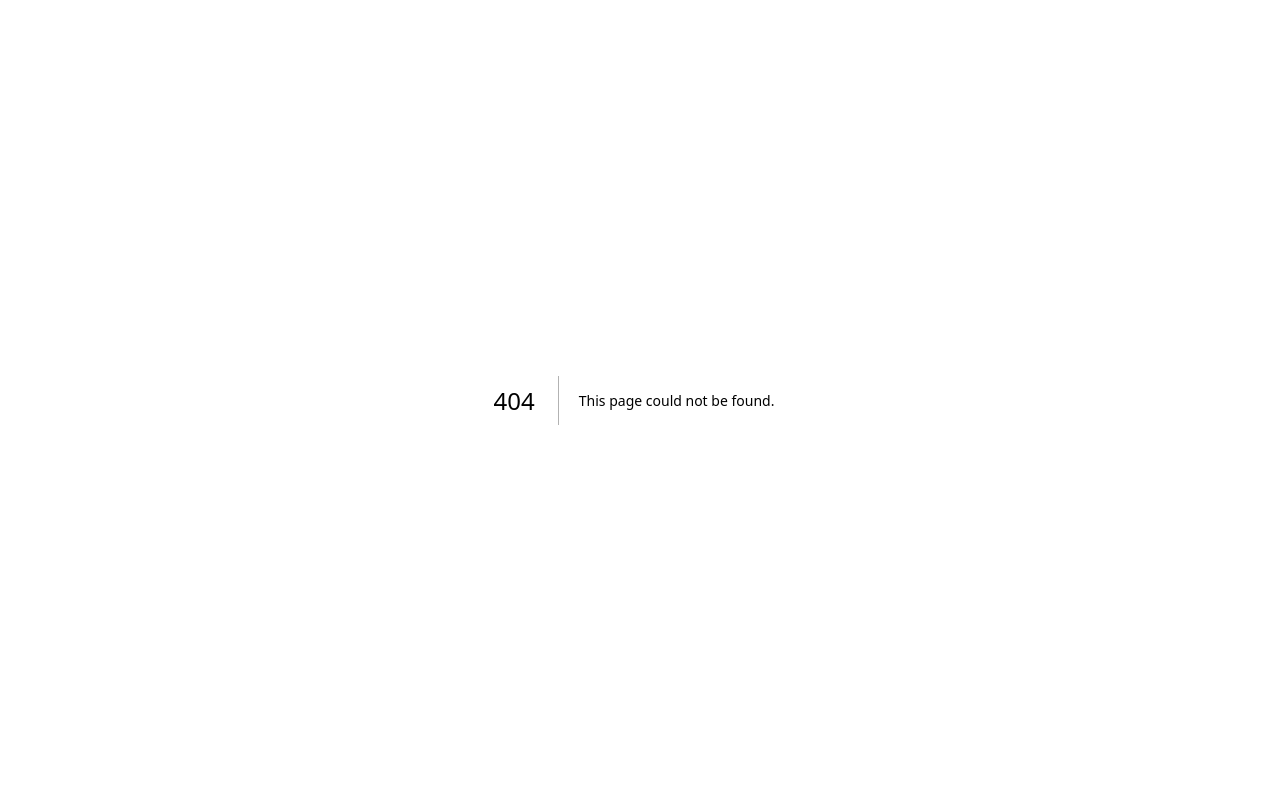
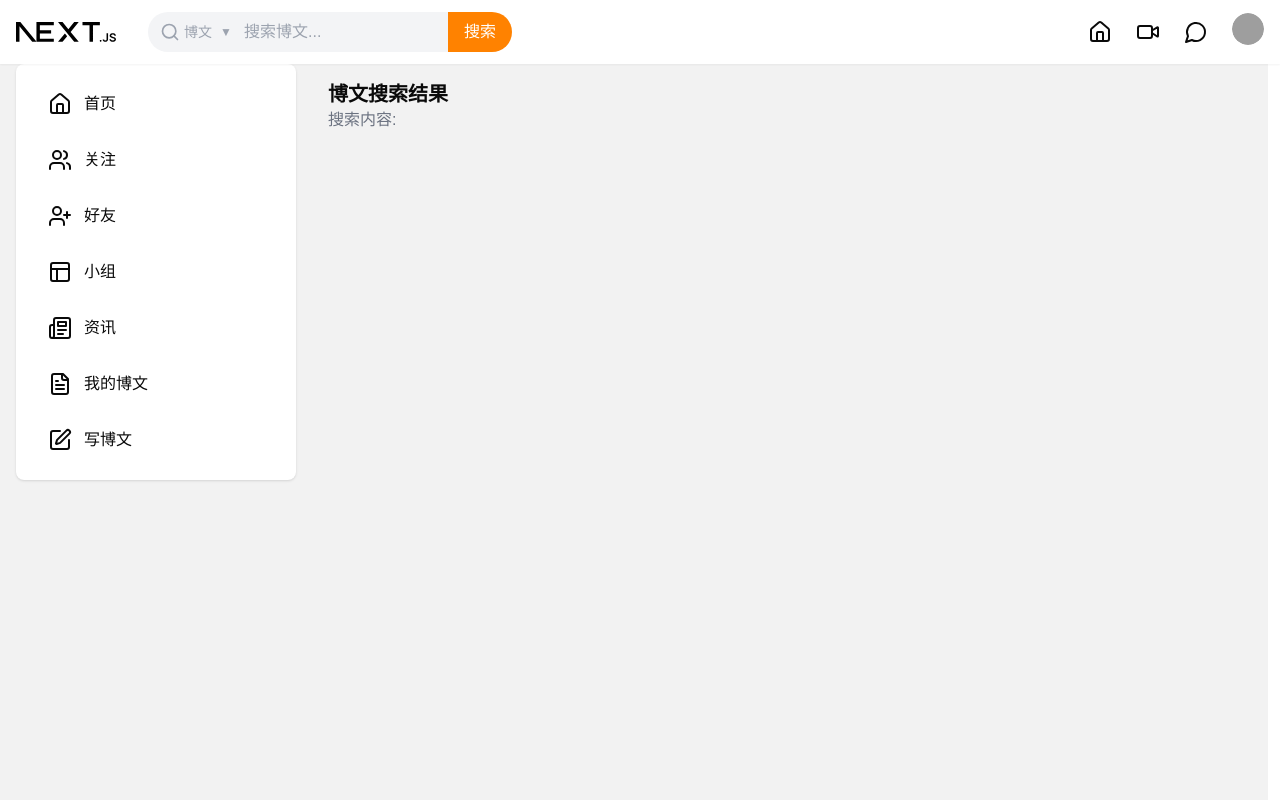
Before and after one commit to louxiaojun-11/blog, a Next.js app: page /search in a window 1280 px wide. Before the commit this address had no page. Built offline with nearby package versions, Linux system fonts and the light colour scheme; no server answers; grey boxes are pictures that could not be loaded.

Commit message:
搜索功能完成

```diff
--- a/app/layout.tsx
+++ b/app/layout.tsx
@@ -2,6 +2,7 @@ import type { Metadata } from "next";
 import localFont from "next/font/local";
 import "./globals.css";
 import { AuthProvider } from '@/contexts/AuthContext'
+import { SearchProvider } from '@/contexts/SearchContext'
 
 const geistSans = localFont({
   src: "./fonts/GeistVF.woff",
@@ -30,7 +31,9 @@ export default function RootLayout({
         className={`${geistSans.variable} ${geistMono.variable} antialiased`}
       >
         <AuthProvider>
-          {children}
+          <SearchProvider>
+            {children}
+          </SearchProvider>
         </AuthProvider>
       </body>
     </html>
--- a/app/page.tsx
+++ b/app/page.tsx
@@ -1,12 +1,31 @@
+'use client'
+
 import MainLayout from '@/app/layouts/MainLayout'
 import Feed from "@/components/layout/Feed"
 import RightSidebar from "@/components/layout/RightSidebar"
+import SearchResults from '@/components/features/search/SearchResults'
+import { useState } from 'react'
 
 export default function Home() {
+  const [searchResults, setSearchResults] = useState<{
+    relationId: number;
+    username: string;
+    avatar: string;
+  }[]>([])
+  const [isSearching, setIsSearching] = useState(false)
+
   return (
     <MainLayout>
       <div className="flex gap-4 pt-4 px-4">
-        <Feed />
+        <div className="flex-1 min-w-0 space-y-4">
+          {/* 搜索结果 */}
+          <SearchResults
+            results={searchResults}
+            isSearching={isSearching}
+          />
+          {/* 原有的Feed组件 */}
+          {!isSearching && <Feed />}
+        </div>
         <RightSidebar />
       </div>
     </MainLayout>
--- /dev/null
+++ b/app/search/page.tsx
@@ -0,0 +1,53 @@
+'use client'
+
+import { useEffect } from 'react'
+import { useSearchParams } from 'next/navigation'
+import MainLayout from '@/app/layouts/MainLayout'
+import { userService } from '@/services/api'
+import { useSearchContext } from '@/contexts/SearchContext'
+import SearchResults from '@/components/features/search/SearchResults'
+
+export default function SearchPage() {
+  const searchParams = useSearchParams()
+  const searchContent = searchParams.get('content')
+  const searchType = searchParams.get('type') as 'blog' | 'user'
+  const { setSearchResults, setIsSearching } = useSearchContext()
+
+  useEffect(() => {
+    const performSearch = async () => {
+      if (!searchContent) return
+
+      try {
+        setIsSearching(true)
+        if (searchType === 'user') {
+          const response = await userService.searchUsers(searchContent)
+          if (response.success) {
+            setSearchResults(response.data)
+          }
+        } else {
+          // TODO: 处理博文搜索
+        }
+      } catch (error) {
+        console.error('搜索失败:', error)
+      }
+    }
+
+    performSearch()
+  }, [searchContent, searchType, setSearchResults, setIsSearching])
+
+  return (
+    <MainLayout>
+      <div className="pt-4 px-4">
+        <div className="mb-4">
+          <h1 className="text-xl font-bold">
+            {searchType === 'user' ? '用户' : '博文'}搜索结果
+          </h1>
+          <p className="text-gray-500">
+            搜索内容: {searchContent}
+          </p>
+        </div>
+        <SearchResults />
+      </div>
+    </MainLayout>
+  )
+}
--- /dev/null
+++ b/components/features/search/SearchResults.tsx
@@ -0,0 +1,54 @@
+'use client'
+
+import Image from 'next/image'
+import Link from 'next/link'
+import { useSearchContext } from '@/contexts/SearchContext'
+import { useAuth } from '@/contexts/AuthContext'
+
+export default function SearchResults() {
+  const { searchResults, isSearching } = useSearchContext()
+  const { user } = useAuth()
+
+  if (!isSearching) return null
+
+  const filteredResults = searchResults.filter(result => result.relationId !== user?.userId)
+
+  if (filteredResults.length === 0) {
+    return (
+      <div className="bg-white rounded-lg shadow">
+        <div className="p-4 text-center text-gray-500">
+          未搜索到相关用户
+        </div>
+      </div>
+    )
+  }
+
+  return (
+    <div className="bg-white rounded-lg shadow">
+      <div className="p-4 border-b">
+        <h2 className="font-bold">搜索结果</h2>
+      </div>
+      <div className="grid grid-cols-1 md:grid-cols-2 gap-4 p-4">
+        {filteredResults.map((user) => (
+          <div key={user.relationId} className="flex items-center gap-3 p-3 rounded-lg hover:bg-gray-50">
+            <Link
+              href={`/relation/profile?relationId=${user.relationId}`}
+              className="flex items-center gap-3 flex-1"
+            >
+              <Image
+                src={user.avatar}
+                alt={user.username}
+                width={64}
+                height={64}
+                className="rounded-full"
+              />
+              <div className="flex-1">
+                <h3 className="font-medium">{user.username}</h3>
+              </div>
+            </Link>
+          </div>
+        ))}
+      </div>
+    </div>
+  )
+}
--- a/components/layout/Header.tsx
+++ b/components/layout/Header.tsx
@@ -6,12 +6,19 @@ import Image from 'next/image'
 import { useState, useRef, useEffect } from 'react'
 import { useRouter } from 'next/navigation'
 import { useAuth } from '@/contexts/AuthContext'
+import { userService } from '@/services/api'
+import { useSearchContext } from '@/contexts/SearchContext'
 
 export default function Header() {
+  const [searchType, setSearchType] = useState<'blog' | 'user'>('blog')
+  const [showSearchDropdown, setShowSearchDropdown] = useState(false)
+
   const [showDropdown, setShowDropdown] = useState(false);
   const dropdownRef = useRef<HTMLDivElement>(null);
   const router = useRouter();
   const { logout, user } = useAuth();
+  const [searchQuery, setSearchQuery] = useState('')
+  const { setSearchResults, setIsSearching } = useSearchContext()
 
   // 点击页面其他地方时关闭下拉菜单
   useEffect(() => {
@@ -34,6 +41,19 @@ export default function Header() {
     }
   };
 
+  const handleSearch = () => {
+    if (!searchQuery.trim()) return
+
+    // 构建搜索URL
+    const searchParams = new URLSearchParams({
+      content: searchQuery,
+      type: searchType
+    })
+
+    // 跳转到搜索结果页
+    router.push(`/search?${searchParams.toString()}`)
+  }
+
   return (
     <header className="fixed top-0 w-full bg-white shadow-sm z-50">
       <div className="container max-w-7xl mx-auto h-16 flex items-center justify-between px-4">
@@ -46,12 +66,61 @@ export default function Header() {
             className="dark:invert"
           />
           <div className="relative">
-            <input
-              type="search"
-              placeholder="搜索"
-              className="pl-10 pr-4 py-2 rounded-full bg-gray-100 focus:outline-none focus:ring-2 focus:ring-[#FF8200]"
-            />
-            <Search className="absolute left-3 top-2.5 h-5 w-5 text-gray-400" />
+            <div className="flex items-center relative">
+              <button
+                type="button"
+                onClick={() => setShowSearchDropdown(!showSearchDropdown)}
+                className="absolute left-3 top-2.5 flex items-center gap-1 text-gray-400 hover:text-gray-600 z-10"
+              >
+                <Search className="h-5 w-5" />
+                <span className="text-sm">{searchType === 'blog' ? '博文' : '用户'}</span>
+                <span className="text-xs ml-1">▼</span>
+              </button>
+              <div className="flex items-center">
+                <input
+                  type="search"
+                  value={searchQuery}
+                  onChange={(e) => setSearchQuery(e.target.value)}
+                  placeholder={searchType === 'blog' ? '搜索博文...' : '搜索用户...'}
+                  className="pl-24 pr-4 py-2 rounded-l-full bg-gray-100 focus:outline-none focus:ring-2 focus:ring-[#FF8200] w-[300px]"
+                  onKeyDown={(e) => {
+                    if (e.key === 'Enter') {
+                      handleSearch()
+                    }
+                  }}
+                />
+                <button
+                  onClick={handleSearch}
+                  className="px-4 py-2 bg-[#FF8200] text-white rounded-r-full hover:bg-[#ff9933]"
+                >
+                  搜索
+                </button>
+              </div>
+
+              {/* 搜索类型下拉框 */}
+              {showSearchDropdown && (
+                <div className="absolute top-full left-3 mt-1 bg-white rounded-lg shadow-lg py-2 w-20">
+                  <button
+                    onClick={() => {
+                      setSearchType('blog')
+                      setShowSearchDropdown(false)
+                    }}
+                    className="w-full px-4 py-2 text-left hover:bg-gray-50"
+                  >
+                    博文
+                  </button>
+                  <button
+                    onClick={() => {
+                      setSearchType('user')
+                      setShowSearchDropdown(false)
+                    }}
+                    className="w-full px-4 py-2 text-left hover:bg-gray-50"
+                  >
+                    用户
+                  </button>
+                </div>
+              )}
+            </div>
           </div>
         </div>
 
--- /dev/null
+++ b/contexts/SearchContext.tsx
@@ -0,0 +1,40 @@
+'use client'
+
+import { createContext, useContext, useState, ReactNode } from 'react'
+
+interface SearchContextType {
+  searchResults: {
+    relationId: number;
+    username: string;
+    avatar: string;
+  }[];
+  setSearchResults: (results: any[]) => void;
+  isSearching: boolean;
+  setIsSearching: (isSearching: boolean) => void;
+}
+
+const SearchContext = createContext<SearchContextType | undefined>(undefined)
+
+export function SearchProvider({ children }: { children: ReactNode }) {
+  const [searchResults, setSearchResults] = useState([])
+  const [isSearching, setIsSearching] = useState(false)
+
+  return (
+    <SearchContext.Provider value={{
+      searchResults,
+      setSearchResults,
+      isSearching,
+      setIsSearching
+    }}>
+      {children}
+    </SearchContext.Provider>
+  )
+}
+
+export function useSearchContext() {
+  const context = useContext(SearchContext)
+  if (context === undefined) {
+    throw new Error('useSearchContext must be used within a SearchProvider')
+  }
+  return context
+}
--- a/services/api.ts
+++ b/services/api.ts
@@ -419,5 +419,21 @@ export const userService = {
       console.error('Error fetching user relation profile:', error);
       throw error;
     }
+  },
+
+  searchUsers: async (searchContent: string) => {
+    try {
+      const response = await api.get<ApiResponse<{
+        relationId: number;
+        username: string;
+        avatar: string;
+      }[]>>('/relation/search', {
+        params: { searchContent }
+      });
+      return response.data;
+    } catch (error) {
+      console.error('Error searching users:', error);
+      throw error;
+    }
   }
 };
```
